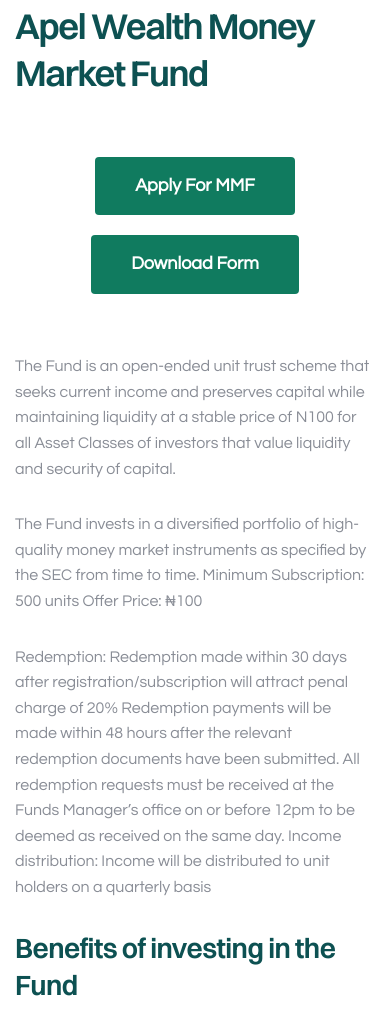
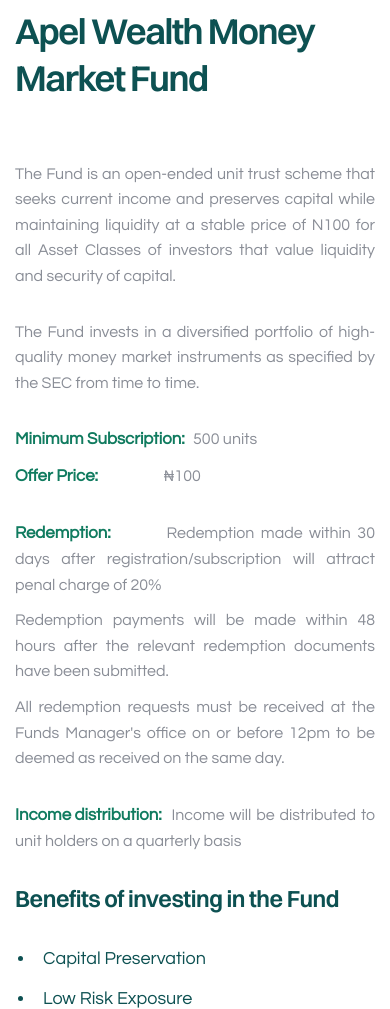
Before and after one commit to Apelng/AWML, a website: page Money-Market-Fund.html in a window 390 px wide. Shown: the part 991-2000 px from the top of the page. Drawn offline with Linux system fonts and the light colour scheme.

Commit message:
added mmf

```diff
--- a/Money-Market-Fund.html
+++ b/Money-Market-Fund.html
@@ -29,10 +29,45 @@
    <link rel="stylesheet" href="https://cdnjs.cloudflare.com/ajax/libs/font-awesome/6.7.2/css/all.min.css">
 
    <style>
+       .banner-heading {
+           font-size: 6.5em;
+       }
+       @media (min-width: 769px) {
+           .banner-heading {
+               font-size: 4em !important;
+           }
+       }
        @media (max-width: 768px) {
            .mmf-buttons-container {
                justify-content: center !important;
            }
+           .benefits-heading {
+               font-size: 1.3em !important;
+               line-height: 1.3 !important;
+           }
+           .fund-details-section p {
+               margin-bottom: 10px !important;
+           }
+           .fund-details-section strong {
+               display: inline-block;
+               min-width: 140px;
+           }
+           .banner-heading {
+               font-size: 2.5em !important;
+               margin-bottom: 10px !important;
+           }
+           .mil-banner.mil-banner-inner {
+               padding-bottom: 15px !important;
+           }
+           .mil-blog-list.mil-p-0-160 {
+               padding-top: 5px !important;
+           }
+       }
+       .mil-text-m.mil-soft {
+           text-align: justify;
+       }
+       .fund-details-section p {
+           text-align: justify;
        }
    </style>
 
@@ -103,7 +138,7 @@
                         <div class="col-xl-8">
                             <div class="mil-banner-text mil-text-center">
                                 <div class="mil-text-m mil-mb-20">Money Market Fund</div>
-                                <h1 class="mil-mb-60">Give your money the right opportunity to grow.</h1>
+                                <h1 class="mil-mb-60 banner-heading">Give your money the right opportunity to grow.</h1>
                                 <ul class="mil-breadcrumbs mil-pub-info mil-center">
 
                                 </ul>
@@ -126,38 +161,44 @@
                         <div class="col-xl-9 mil-p-80-80">
                             <h2 class="mil-mb-60 mil-up">Apel Wealth Money Market Fund</h2>
 
-                            <!-- Action Buttons -->
-                            <div class="mil-mb-60 mil-up mmf-buttons-container" style="display: flex; gap: 20px; flex-wrap: wrap;">
-                                <a href="#" class="mil-button mil-button-lg" style="background-color: #107b5f; color: #fff !important; padding: 15px 40px; text-decoration: none; border-radius: 4px; display: inline-block; font-weight: 600; transition: all 0.3s ease;">
-                                    <span style="color: #fff !important;">Apply For MMF</span>
-                                </a>
-                                <a href="https://res.cloudinary.com/apelng/image/upload/v1764513971/AWMMF_-_Subscription_Form_m9e4mk.pdf" target="_blank" class="mil-button mil-button-lg" style="background-color: #107b5f; color: #fff !important; padding: 15px 40px; text-decoration: none; border-radius: 4px; display: inline-block; font-weight: 600; transition: all 0.3s ease;">
-                                    <span style="color: #fff !important;">Download Form</span>
-                                </a>
-                            </div>
-
                             <p class="mil-text-m mil-soft mil-mb-30 mil-up">
                                 The Fund is an open-ended unit trust scheme that seeks current income and preserves capital while maintaining
                                 liquidity at a stable price of N100 for all Asset Classes of investors that value liquidity and security of capital.
                             </p>
                             <p class="mil-text-m mil-soft mil-mb-30 mil-up">
-                            The Fund  invests in a diversified portfolio of high-quality money market instruments as specified by the SEC from time to time.
-                            <br> Minimum Subscription: 500 units
-                            <br>Offer Price: ₦100
-
-
+                                The Fund invests in a diversified portfolio of high-quality money market instruments as specified by the SEC from time to time.
                             </p>
 
-                              <p class="mil-text-m mil-soft mil-mb-30 mil-up">
-                                Redemption: Redemption made within 30 days after registration/subscription will attract penal charge of 20%
-                            <br>Redemption payments will be made within 48 hours after the relevant redemption documents have been submitted.
-                            <br>All redemption requests must be received at the Funds Manager’s office on or before 12pm to be deemed as received on the same day.
-                            <br>Income distribution: Income will be distributed to unit holders on a quarterly basis
-                            </p>
+                            <div class="fund-details-section" style="margin-bottom: 30px;">
+                                <p class="mil-text-m mil-soft mil-mb-15 mil-up" style="margin-bottom: 12px;">
+                                    <strong style="font-weight: 700; color: #107b5f; font-size: 1.05em;">Minimum Subscription:</strong> <span style="margin-left: 5px;">500 units</span>
+                                </p>
+                                <p class="mil-text-m mil-soft mil-mb-15 mil-up" style="margin-bottom: 12px;">
+                                    <strong style="font-weight: 700; color: #107b5f; font-size: 1.05em;">Offer Price:</strong> <span style="margin-left: 5px;">₦100</span>
+                                </p>
+                            </div>
+
+                            <div class="fund-details-section" style="margin-bottom: 30px;">
+                                <p class="mil-text-m mil-soft mil-mb-15 mil-up" style="margin-bottom: 12px;">
+                                    <strong style="font-weight: 700; color: #107b5f; font-size: 1.05em;">Redemption:</strong> <span style="margin-left: 5px;">Redemption made within 30 days after registration/subscription will attract penal charge of 20%</span>
+                                </p>
+                                <p class="mil-text-m mil-soft mil-mb-15 mil-up" style="margin-bottom: 12px; padding-left: 0;">
+                                    Redemption payments will be made within 48 hours after the relevant redemption documents have been submitted.
+                                </p>
+                                <p class="mil-text-m mil-soft mil-mb-15 mil-up" style="margin-bottom: 12px; padding-left: 0;">
+                                    All redemption requests must be received at the Funds Manager's office on or before 12pm to be deemed as received on the same day.
+                                </p>
+                            </div>
+
+                            <div class="fund-details-section" style="margin-bottom: 30px;">
+                                <p class="mil-text-m mil-soft mil-mb-15 mil-up" style="margin-bottom: 12px;">
+                                    <strong style="font-weight: 700; color: #107b5f; font-size: 1.05em;">Income distribution:</strong> <span style="margin-left: 5px;">Income will be distributed to unit holders on a quarterly basis</span>
+                                </p>
+                            </div>
 
 
 
-                            <h4 class="mil-mb-60 mil-up">Benefits of investing in the Fund</h4>
+                            <h4 class="mil-mb-30 mil-up benefits-heading">Benefits of investing in the Fund</h4>
                             <ul style="padding-left: 20px; margin-bottom: 30px; list-style-position: outside;">
                                 <li style="margin-bottom: 12px; padding-left: 8px; line-height: 1.6;">Capital Preservation</li>
                                 <li style="margin-bottom: 12px; padding-left: 8px; line-height: 1.6;">Low Risk Exposure</li>
@@ -168,6 +209,15 @@
                                 <li style="margin-bottom: 12px; padding-left: 8px; line-height: 1.6;">Unit holders will receive monthly Performance reports.</li>
                             </ul>
 
+                            <!-- Action Buttons -->
+                            <div class="mil-mb-60 mil-up mmf-buttons-container" style="display: flex; gap: 20px; flex-wrap: wrap; margin-top: 40px;">
+                                <a href="#" class="mil-button mil-button-lg" style="background-color: #107b5f; color: #fff !important; padding: 15px 40px; text-decoration: none; border-radius: 4px; display: inline-block; font-weight: 600; transition: all 0.3s ease;">
+                                    <span style="color: #fff !important;">Apply</span>
+                                </a>
+                                <a href="https://res.cloudinary.com/apelng/image/upload/v1764513971/AWMMF_-_Subscription_Form_m9e4mk.pdf" target="_blank" class="mil-button mil-button-lg" style="background-color: #107b5f; color: #fff !important; padding: 15px 40px; text-decoration: none; border-radius: 4px; display: inline-block; font-weight: 600; transition: all 0.3s ease;">
+                                    <span style="color: #fff !important;">Download Form</span>
+                                </a>
+                            </div>
 
                             <br>
                             <!-- <h4 class="mil-mb-60 mil-up">Who Can Invest?</h4> -->
```
Also changed, not shown: index.html (+2 -0 lines).
